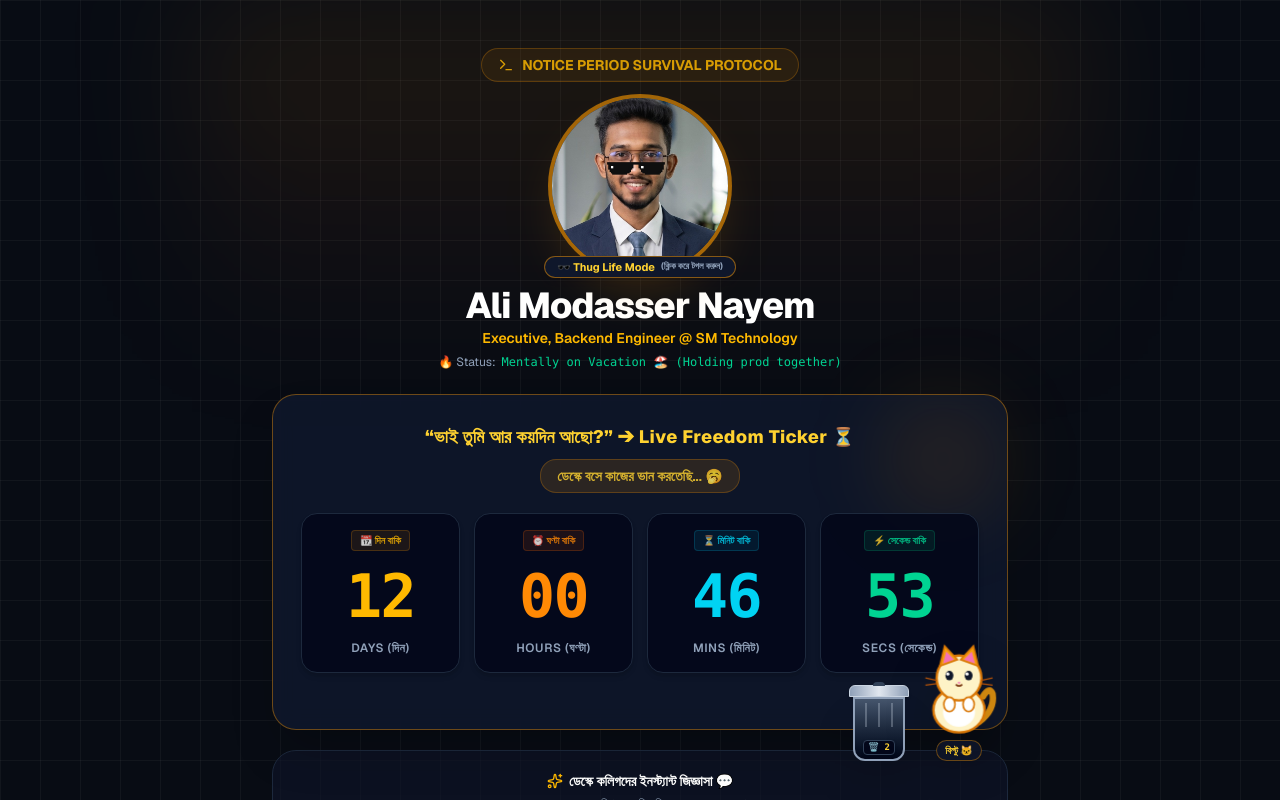
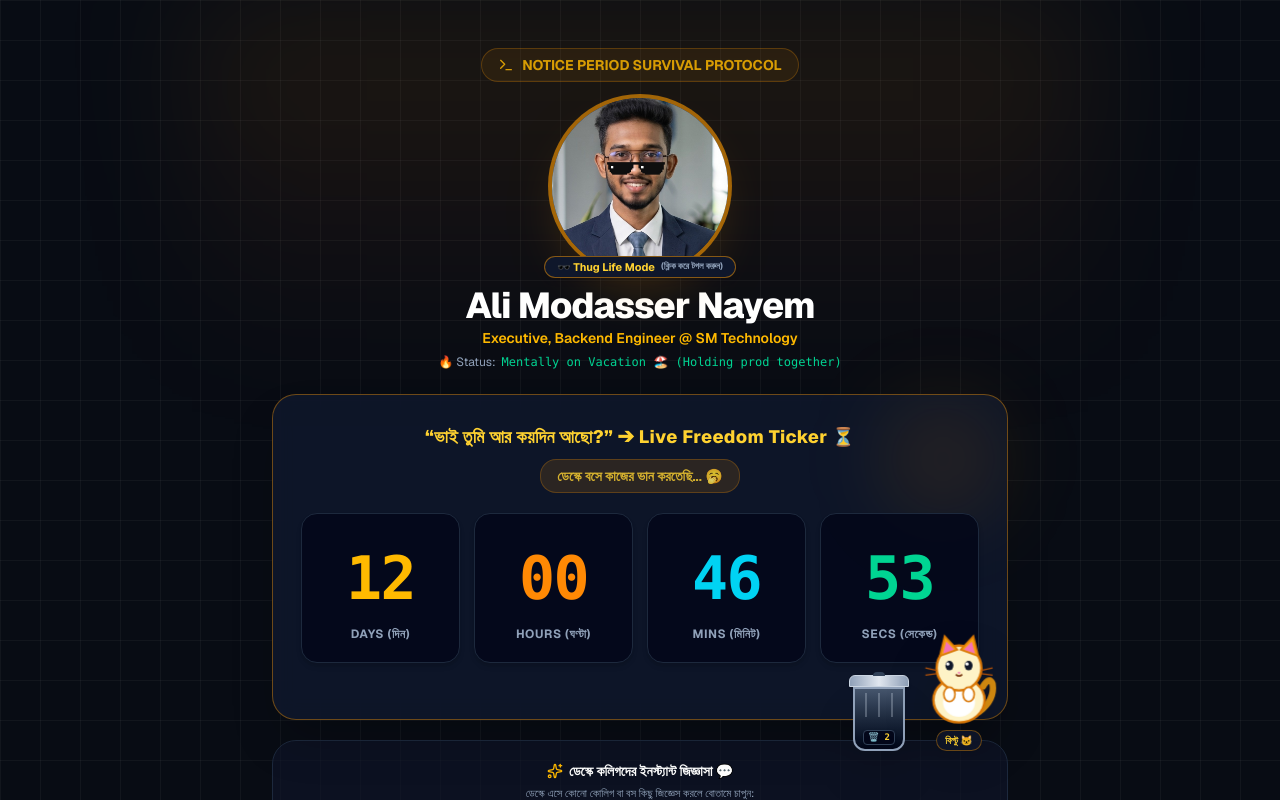
Before and after one commit to modasser-nayem/resign-countdown, a Next.js app: page / in a window 1280 px wide. Shown: the top 800 px of the page. Built offline with nearby package versions, Linux system fonts and the light colour scheme.

Commit message:
style: remove top badge texts (দিন বাকি, ঘণ্টা বাকি, etc.) from countdown cards

```diff
--- a/src/components/MemeCountdown.tsx
+++ b/src/components/MemeCountdown.tsx
@@ -202,53 +202,41 @@ export default function MemeCountdown() {
         {/* Core 4-Card Countdown Grid with Animated Action Seconds Card */}
         <div className="grid grid-cols-2 sm:grid-cols-4 gap-2.5 sm:gap-3.5">
           {/* Days */}
-          <div className="bg-slate-950/80 rounded-2xl p-3 sm:p-4 border border-slate-800 flex flex-col items-center justify-between min-h-[140px] sm:min-h-[160px] shadow-md">
-            <span className="text-[10px] font-bold text-amber-400/80 bg-amber-500/10 px-2 py-0.5 rounded border border-amber-500/20">
-              📆 দিন বাকি
-            </span>
+          <div className="bg-slate-950/80 rounded-2xl p-4 sm:p-5 border border-slate-800 flex flex-col items-center justify-center min-h-[130px] sm:min-h-[150px] shadow-md">
             <span className="text-4xl sm:text-6xl font-black font-mono text-amber-400 tracking-tight my-auto">
               {String(timeLeft.days).padStart(2, "0")}
             </span>
-            <span className="text-[10px] sm:text-xs font-semibold text-slate-400 uppercase tracking-wider">
+            <span className="text-[10px] sm:text-xs font-bold text-slate-400 uppercase tracking-wider mt-1">
               Days (দিন)
             </span>
           </div>
 
           {/* Hours */}
-          <div className="bg-slate-950/80 rounded-2xl p-3 sm:p-4 border border-slate-800 flex flex-col items-center justify-between min-h-[140px] sm:min-h-[160px] shadow-md">
-            <span className="text-[10px] font-bold text-orange-400/80 bg-orange-500/10 px-2 py-0.5 rounded border border-orange-500/20">
-              ⏰ ঘণ্টা বাকি
-            </span>
+          <div className="bg-slate-950/80 rounded-2xl p-4 sm:p-5 border border-slate-800 flex flex-col items-center justify-center min-h-[130px] sm:min-h-[150px] shadow-md">
             <span className="text-4xl sm:text-6xl font-black font-mono text-orange-400 tracking-tight my-auto">
               {String(timeLeft.hours).padStart(2, "0")}
             </span>
-            <span className="text-[10px] sm:text-xs font-semibold text-slate-400 uppercase tracking-wider">
+            <span className="text-[10px] sm:text-xs font-bold text-slate-400 uppercase tracking-wider mt-1">
               Hours (ঘণ্টা)
             </span>
           </div>
 
           {/* Mins */}
-          <div className="bg-slate-950/80 rounded-2xl p-3 sm:p-4 border border-slate-800 flex flex-col items-center justify-between min-h-[140px] sm:min-h-[160px] shadow-md">
-            <span className="text-[10px] font-bold text-cyan-400/80 bg-cyan-500/10 px-2 py-0.5 rounded border border-cyan-500/20">
-              ⏳ মিনিট বাকি
-            </span>
+          <div className="bg-slate-950/80 rounded-2xl p-4 sm:p-5 border border-slate-800 flex flex-col items-center justify-center min-h-[130px] sm:min-h-[150px] shadow-md">
             <span className="text-4xl sm:text-6xl font-black font-mono text-cyan-400 tracking-tight my-auto">
               {String(timeLeft.minutes).padStart(2, "0")}
             </span>
-            <span className="text-[10px] sm:text-xs font-semibold text-slate-400 uppercase tracking-wider">
+            <span className="text-[10px] sm:text-xs font-bold text-slate-400 uppercase tracking-wider mt-1">
               Mins (মিনিট)
             </span>
           </div>
 
           {/* Secs */}
-          <div className="bg-slate-950/80 rounded-2xl p-3 sm:p-4 border border-slate-800 flex flex-col items-center justify-between min-h-[140px] sm:min-h-[160px] shadow-md relative">
-            <span className="text-[10px] font-bold text-emerald-400/80 bg-emerald-500/10 px-2 py-0.5 rounded border border-emerald-500/20">
-              ⚡ সেকেন্ড বাকি
-            </span>
+          <div className="bg-slate-950/80 rounded-2xl p-4 sm:p-5 border border-slate-800 flex flex-col items-center justify-center min-h-[130px] sm:min-h-[150px] shadow-md relative">
             <span className="text-4xl sm:text-6xl font-black font-mono text-emerald-400 tracking-tight my-auto">
               {String(timeLeft.seconds).padStart(2, "0")}
             </span>
-            <span className="text-[10px] sm:text-xs font-semibold text-slate-400 uppercase tracking-wider">
+            <span className="text-[10px] sm:text-xs font-bold text-slate-400 uppercase tracking-wider mt-1">
               Secs (সেকেন্ড)
             </span>
           </div>
```
